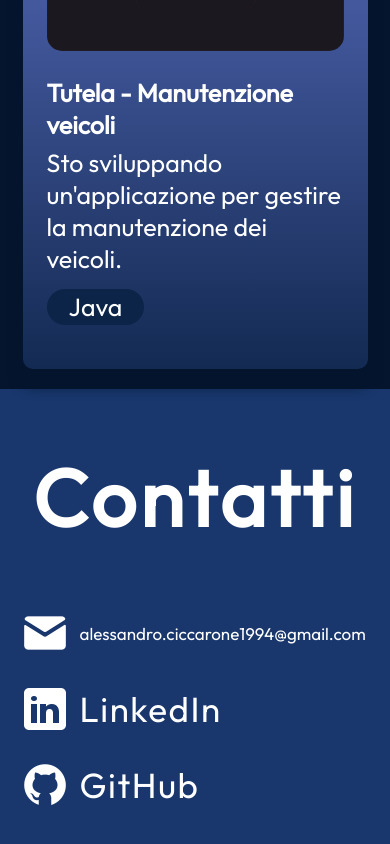
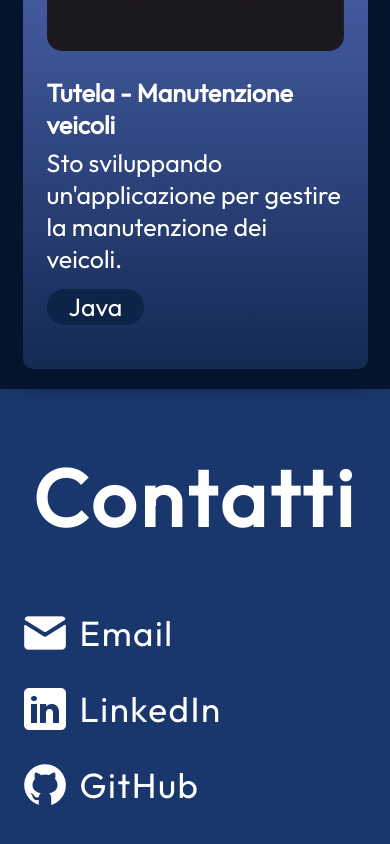
Before and after one commit to ale70029/portoflio_website, a React (Vite) app: page / in a window 390 px wide. Shown: the part 6450-7294 px from the top of the page. Built offline with nearby package versions, Linux system fonts and the light colour scheme.

Commit message:
email short or long depending on mobile or desktop

```diff
--- a/src/components/Contact/Contact.jsx
+++ b/src/components/Contact/Contact.jsx
@@ -18,7 +18,8 @@ export const Contact = () => {
             <a href="mailto:alessandro.ciccarone1994@gmail.com">
                 <li className={styles.link}>
                     <img src={getImageUrl("contact/emailIcon.png")} alt="Email" />
-                    <h4>alessandro.ciccarone1994@gmail.com</h4>
+                    <h2 className = {styles.mobileMail}>Email</h2>
+                    <h2 className = {styles.desktopMail}>alessandro.ciccarone1994@gmail.com</h2>
                 </li>
             </a>
 
--- a/src/components/Contact/Contact.module.css
+++ b/src/components/Contact/Contact.module.css
@@ -31,6 +31,13 @@
     letter-spacing: 2px;
 }
 
+.desktopMail {
+    display: flex;
+}
+
+.mobileMail{
+    display: none;
+}
 .links {
     display: flex;
     flex-direction: column;
@@ -100,14 +107,15 @@
         letter-spacing: 1.5px;
     }
 
-    .link h4 {
-        color: var(--color-text);
-        text-decoration: none;
-        font-size: 17px;
-        font-weight: 400;
 
+
+
+    .mobileMail {
+        display: flex;
+    }
+    .desktopMail {
+        display: none;
     }
 
 
-
 }
```
